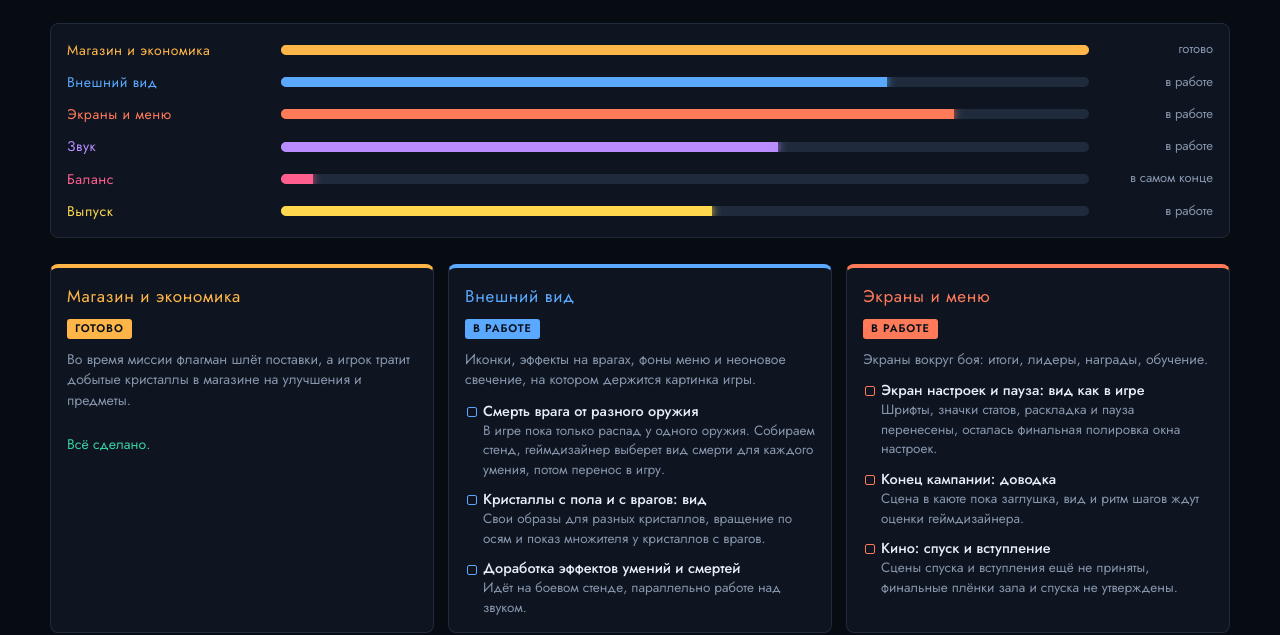
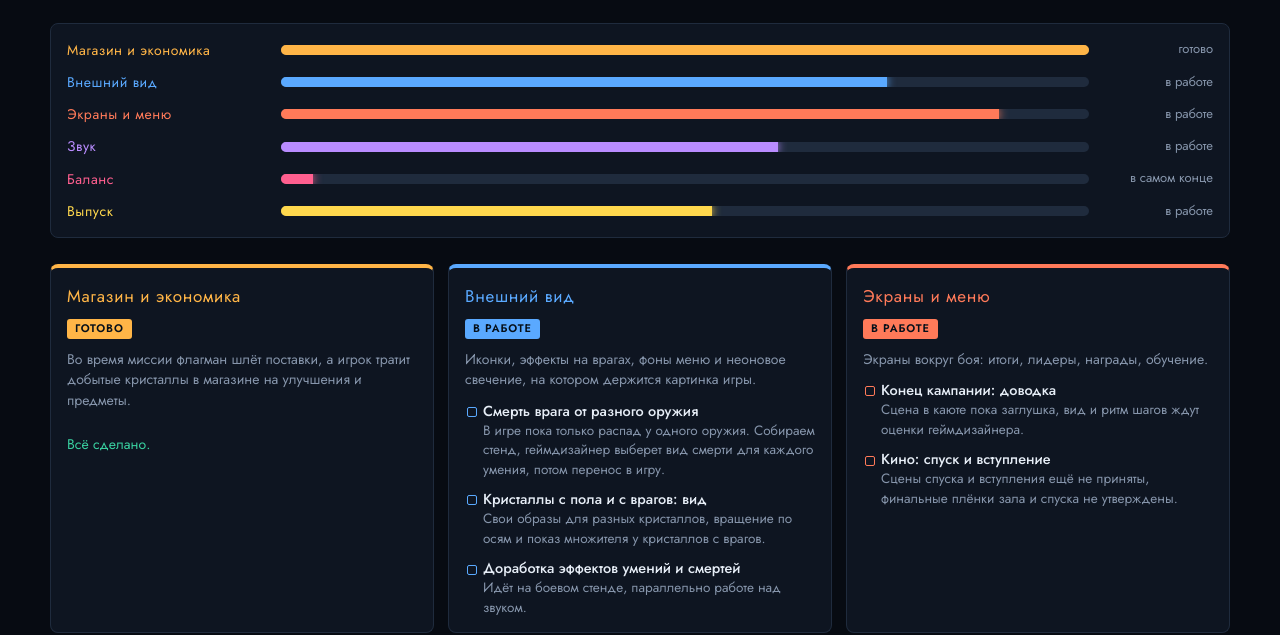
Before and after one commit to Paramonov86/doroga, a plain HTML site: page index.html in a window 1280 px wide. Shown: the part 173-808 px from the top of the page. Drawn offline with Linux system fonts and the light colour scheme; a web font is replaced by a local one.

Commit message:
дорога до релиза: обновление 17.11.2026

```diff
--- a/index.html
+++ b/index.html
@@ -93,7 +93,7 @@ const S=[
  {k:'Экраны и меню',c:'--scr',tag:'в работе',
   about:'Экраны вокруг боя: итоги, лидеры, награды, обучение.',
   it:[
-   [0,'Экран настроек и пауза: вид как в игре','Шрифты, значки статов, раскладка и пауза перенесены, осталась финальная полировка окна настроек.'],
+   [1,'Экран настроек и меню паузы: пульт управления, быстрые кнопки, форма облака и послужной список полностью перенесены в игру'],
    [1,'Итог миссии: новый экран победы и гибели с подробной статистикой'],
    [1,'Новая таблица лидеров со всеми состояниями: загрузка, пусто, нет связи, гость'],
    [1,'Убрана устаревшая энциклопедия'],
```
